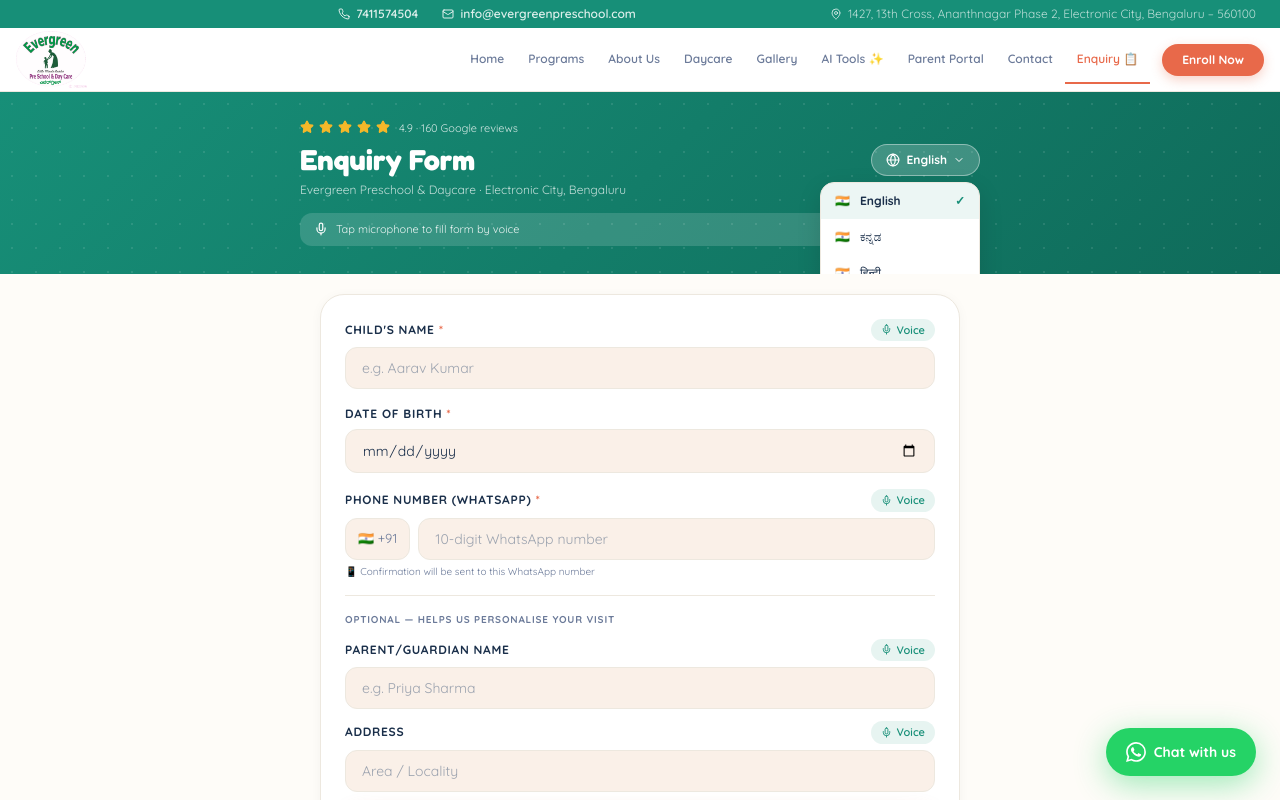
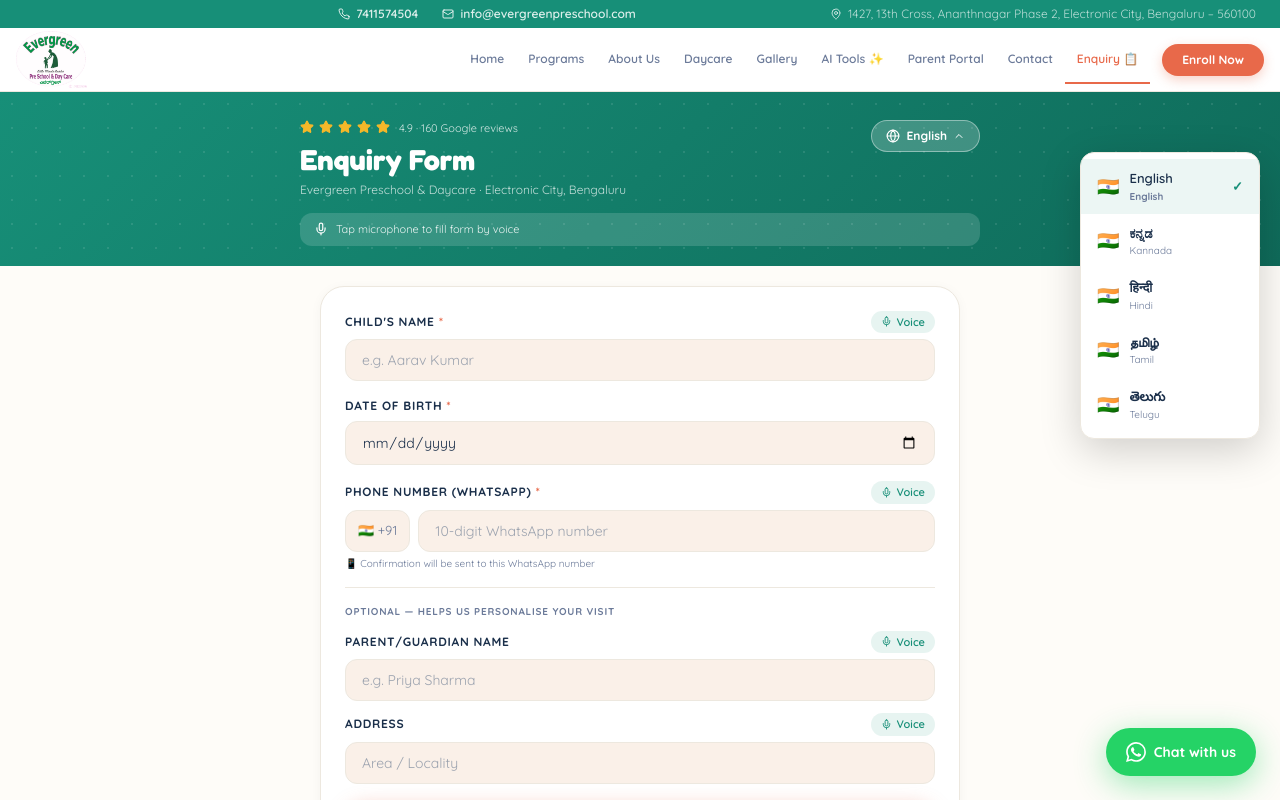
Before and after one commit to Evergreen1985/EPS-website, a Next.js app: page /enquiry in a window 1280 px wide. Both pictures are taken after a click on the button "English". Shown: the top 800 px of the page. Built offline with nearby package versions, Linux system fonts and the light colour scheme.

Commit message:
Implement language selector and Supabase integration
Added language dropdown functionality with close on outside click. Integrated Supabase for saving enquiry data.

```diff
--- a/src/app/enquiry/page.tsx
+++ b/src/app/enquiry/page.tsx
@@ -55,6 +55,14 @@ type Status = "idle" | "sending" | "success";
 export default function EnquiryPage() {
   const [lang, setLang]               = useState("en-IN");
   const [showLang, setShowLang]       = useState(false);
+
+  // Close language dropdown on outside click
+  useEffect(() => {
+    if (!showLang) return;
+    const close = () => setShowLang(false);
+    window.addEventListener("click", close, true);
+    return () => window.removeEventListener("click", close, true);
+  }, [showLang]);
   const [form, setForm]               = useState({ childName:"", dob:"", phone:"", parentName:"", address:"", program:"" });
   const [status, setStatus]           = useState<Status>("idle");
   const [listening, setListening]     = useState(false);
@@ -108,7 +116,33 @@ export default function EnquiryPage() {
   const handleSubmit = async (e: React.FormEvent) => {
     e.preventDefault();
     setStatus("sending");
-    await new Promise(r => setTimeout(r, 1200));
+
+    // Save to Supabase if configured
+    try {
+      const supabaseUrl  = process.env.NEXT_PUBLIC_SUPABASE_URL;
+      const supabaseKey  = process.env.NEXT_PUBLIC_SUPABASE_ANON_KEY;
+      if (supabaseUrl && supabaseKey) {
+        const { createClient } = await import("@supabase/supabase-js");
+        const sb = createClient(supabaseUrl, supabaseKey);
+        await sb.from("enquiries").insert({
+          child_name:        form.childName,
+          child_dob:         form.dob,
+          child_age_months:  ageMonths,
+          phone:             form.phone,
+          parent_name:       form.parentName || null,
+          address:           form.address || null,
+          program_id:        form.program || null,
+          program_label:     PROGRAMS.find(p=>p.id===form.program)?.label || null,
+          language:          lang,
+          source:            "website",
+          status:            "new",
+        });
+      }
+    } catch (err) {
+      console.error("DB save failed (will still send WhatsApp):", err);
+    }
+
+    await new Promise(r => setTimeout(r, 800));
     setStatus("success");
     // Open WhatsApp with confirmation
     const prog = PROGRAMS.find(p => p.id === form.program);
@@ -197,10 +231,10 @@ export default function EnquiryPage() {
     <div style={{ minHeight:"100vh", background:"#FEFCF8", fontFamily:"'Quicksand',sans-serif", paddingBottom:"40px" }}>
 
       {/* Hero */}
-      <div style={{ background:"linear-gradient(135deg,#178F78,#0f6b5a)", padding:"28px 20px", position:"relative", overflow:"hidden" }}>
-        <div style={{ position:"absolute", inset:0, backgroundImage:"radial-gradient(circle,rgba(255,255,255,0.1) 1px,transparent 1px)", backgroundSize:"24px 24px" }} />
+      <div style={{ background:"linear-gradient(135deg,#178F78,#0f6b5a)", padding:"28px 20px 20px", position:"relative" }}>
+        <div style={{ position:"absolute", inset:0, backgroundImage:"radial-gradient(circle,rgba(255,255,255,0.1) 1px,transparent 1px)", backgroundSize:"24px 24px", pointerEvents:"none" }} />
         <div style={{ maxWidth:"680px", margin:"0 auto", position:"relative", zIndex:1 }}>
-          <div style={{ display:"flex", alignItems:"center", justifyContent:"space-between", flexWrap:"wrap", gap:"10px" }}>
+          <div style={{ display:"flex", alignItems:"flex-start", justifyContent:"space-between", flexWrap:"wrap", gap:"10px" }}>
             <div>
               <div style={{ display:"flex", gap:"5px", marginBottom:"6px" }}>
                 {[1,2,3,4,5].map(i => <Star key={i} style={{ width:"14px", height:"14px", fill:"#F5B829", color:"#F5B829" }} />)}
@@ -212,24 +246,29 @@ export default function EnquiryPage() {
               <p style={{ fontSize:"12px", color:"rgba(255,255,255,0.75)" }}>Evergreen Preschool & Daycare · Electronic City, Bengaluru</p>
             </div>
 
-            {/* Language selector */}
-            <div style={{ position:"relative" }}>
+            {/* Language selector — rendered in a portal-like way to avoid clipping */}
+            <div style={{ position:"relative", zIndex:999 }}>
               <button onClick={() => setShowLang(!showLang)}
-                style={{ display:"flex", alignItems:"center", gap:"6px", background:"rgba(255,255,255,0.2)", border:"1.5px solid rgba(255,255,255,0.4)", borderRadius:"20px", padding:"6px 14px", color:"white", fontSize:"12px", fontWeight:700, cursor:"pointer" }}>
+                style={{ display:"flex", alignItems:"center", gap:"6px", background:"rgba(255,255,255,0.2)", border:"1.5px solid rgba(255,255,255,0.4)", borderRadius:"20px", padding:"6px 14px", color:"white", fontSize:"12px", fontWeight:700, cursor:"pointer", whiteSpace:"nowrap" }}>
                 <Globe style={{ width:"14px", height:"14px" }} />
                 {LANGUAGES.find(l=>l.code===lang)?.native}
-                <ChevronDown style={{ width:"12px", height:"12px" }} />
+                <ChevronDown style={{ width:"12px", height:"12px", transform: showLang?"rotate(180deg)":"none", transition:"transform 0.2s" }} />
               </button>
               {showLang && (
-                <div style={{ position:"absolute", right:0, top:"calc(100% + 6px)", background:"white", borderRadius:"14px", border:"1px solid #EDE8DF", boxShadow:"0 8px 24px rgba(0,0,0,0.12)", overflow:"hidden", zIndex:50, minWidth:"160px" }}>
-                  {LANGUAGES.map(l => (
-                    <button key={l.code} onClick={() => { setLang(l.code); setShowLang(false); }}
-                      style={{ display:"flex", alignItems:"center", gap:"10px", width:"100%", padding:"9px 14px", background:lang===l.code?"rgba(23,143,120,0.08)":"transparent", border:"none", cursor:"pointer", fontSize:"12px", fontWeight:lang===l.code?700:400, color:"#1A2F4A", textAlign:"left" }}>
-                      <span>{l.flag}</span>
-                      <span>{l.native}</span>
-                      {lang===l.code && <span style={{ marginLeft:"auto", color:"#178F78" }}>✓</span>}
-                    </button>
-                  ))}
+                <div style={{ position:"fixed", right:"20px", top:"auto", background:"white", borderRadius:"14px", border:"1px solid #EDE8DF", boxShadow:"0 12px 40px rgba(0,0,0,0.18)", zIndex:9999, minWidth:"180px", overflow:"visible" }}>
+                  <div style={{ padding:"6px 0" }}>
+                    {LANGUAGES.map((l, idx) => (
+                      <button key={l.code} onClick={() => { setLang(l.code); setShowLang(false); }}
+                        style={{ display:"flex", alignItems:"center", gap:"10px", width:"100%", padding:"10px 16px", background:lang===l.code?"rgba(23,143,120,0.08)":"transparent", border:"none", cursor:"pointer", fontSize:"13px", fontWeight:lang===l.code?700:400, color:"#1A2F4A", textAlign:"left" }}>
+                        <span style={{ fontSize:"18px" }}>{l.flag}</span>
+                        <div>
+                          <div style={{ fontWeight:600 }}>{l.native}</div>
+                          <div style={{ fontSize:"10px", color:"#6B7A99" }}>{l.label}</div>
+                        </div>
+                        {lang===l.code && <span style={{ marginLeft:"auto", color:"#178F78", fontWeight:700 }}>✓</span>}
+                      </button>
+                    ))}
+                  </div>
                 </div>
               )}
             </div>
```
